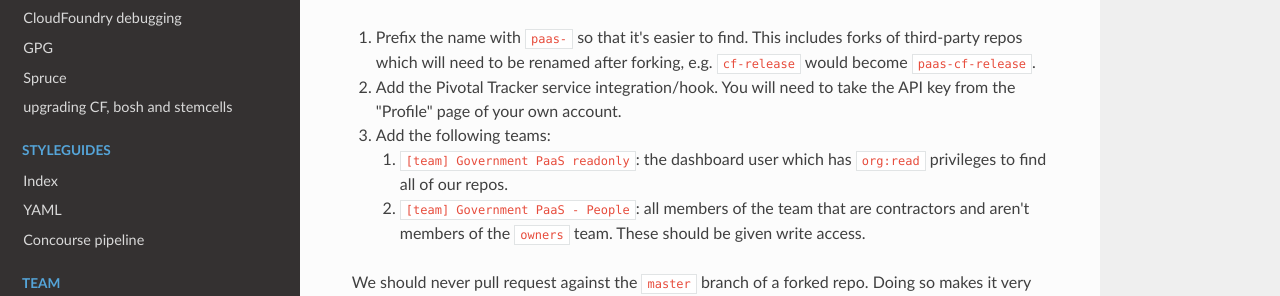
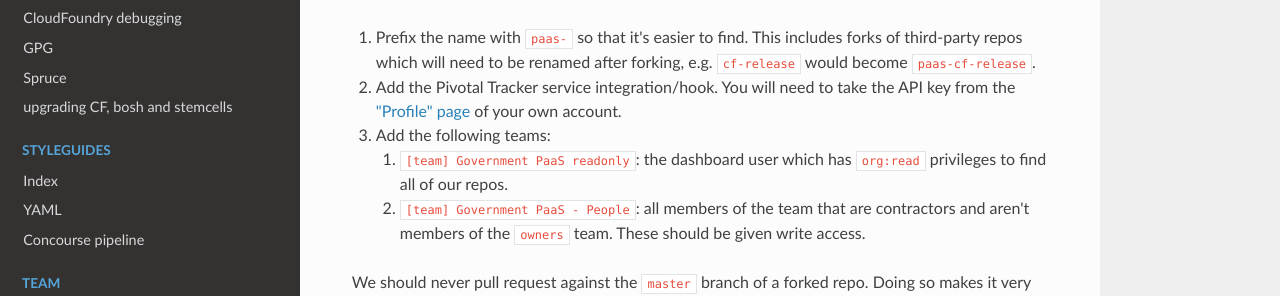
Before and after one commit to alphagov/paas-team-manual, an MkDocs documentation site: the page built from docs/team/working_practices.md, in a window 1280 px wide and 900 px high, scrolled down 5450 px. Shown: the part 380-676 px from the top of the window. Built offline with MkDocs 1.6.1, drawn with Linux system fonts in a browser that asks for light colours; nearby versions of some CDN libraries; part of the change alters nothing that is shown.

```diff
--- a/docs/team/working_practices.md
+++ b/docs/team/working_practices.md
@@ -239,7 +239,7 @@ ask a permanent member of the team to do this for you:
 forks of third-party repos which will need to be renamed after forking, e.g.
 `cf-release` would become `paas-cf-release`.
 1. Add the Pivotal Tracker service integration/hook. You will need to take
-the API key from the "Profile" page of your own account.
+the API key from the ["Profile" page](https://www.pivotaltracker.com/profile) of your own account.
 1. Add the following teams:
     1. `[team] Government PaaS readonly`: the dashboard user which has
 `org:read` privileges to find all of our repos.
```
